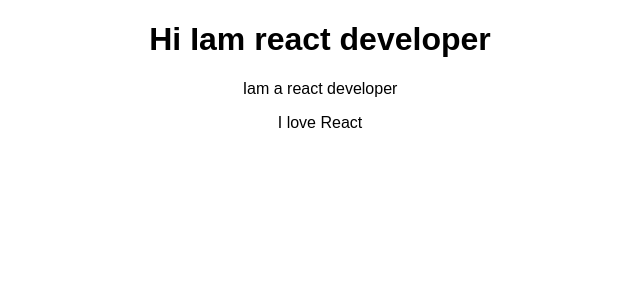
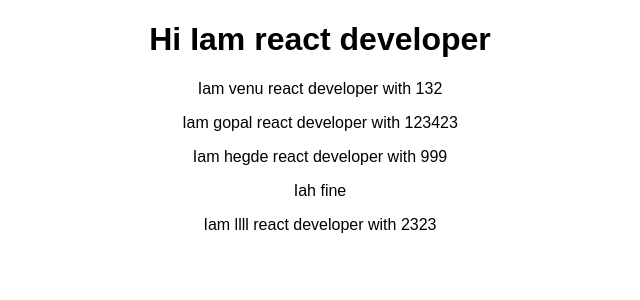
Before and after one commit to venugopal1234567/ReactBurger, a React (Create React App) app in the folder react-burger/: page / in a window 1280 px wide. Shown: the top 300 px of the page, without its empty margins (320-960 px from the left). Built offline with nearby package versions, Linux system fonts and the light colour scheme.

Commit message:
Bscics of props

```diff
--- a/react-burger/src/App.js
+++ b/react-burger/src/App.js
@@ -6,7 +6,10 @@
     return (
       <div className="App">
         <h1> Hi Iam react developer</h1>
-        <Person />
+        <Person name="venu" age="132"/>
+        <Person name="gopal" age="123423"/>
+        <Person name="hegde" age="999">Iah fine</Person>
+        <Person name="llll" age="2323"/>
       </div>
     );
   //  return React.createElement('div',{className : 'App'},React.createElement('h1', null, "Hii is it working?"));
--- a/react-burger/src/Person/Person.js
+++ b/react-burger/src/Person/Person.js
@@ -1,9 +1,10 @@
 import React from 'react'
-const person = ()=>{
+const person = (props)=>{
     return (
         <div>
-              <p> Iam a react developer</p>
-              <p>I love React</p>
+
+              <p> Iam {props.name} react developer with {props.age}</p>
+             <p>{props.children}</p>
         </div>
 
     )
```
